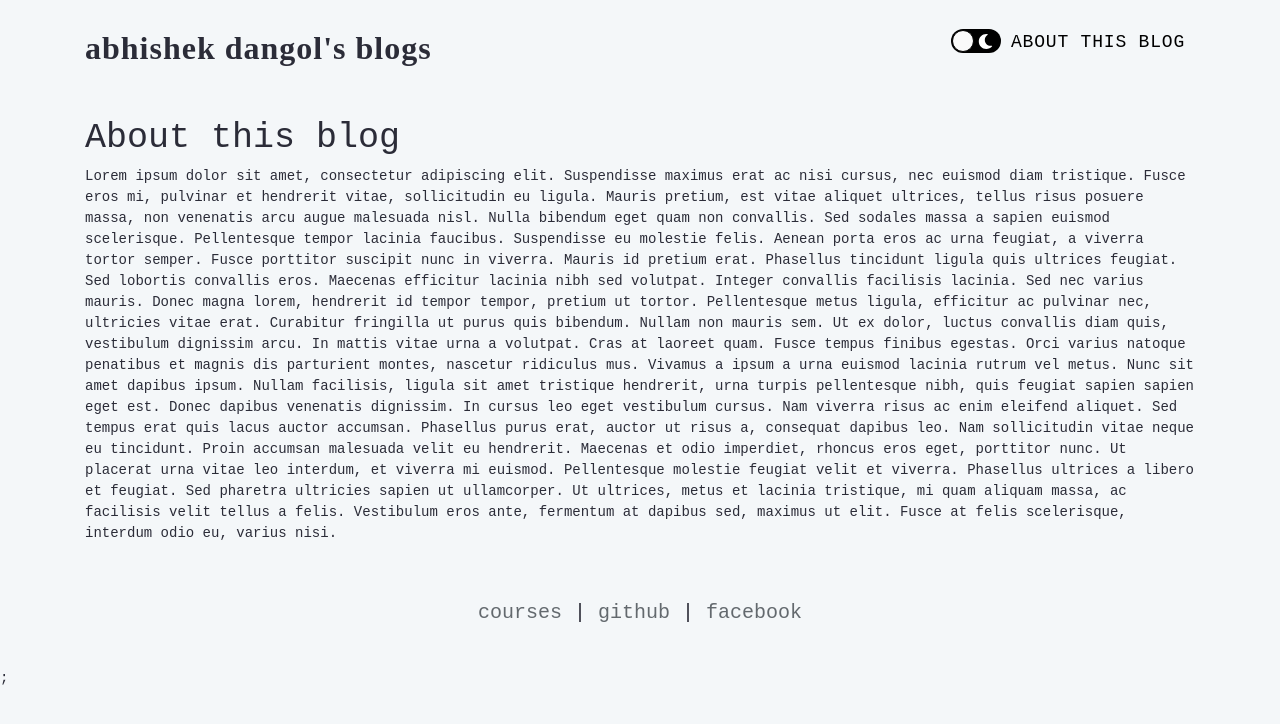
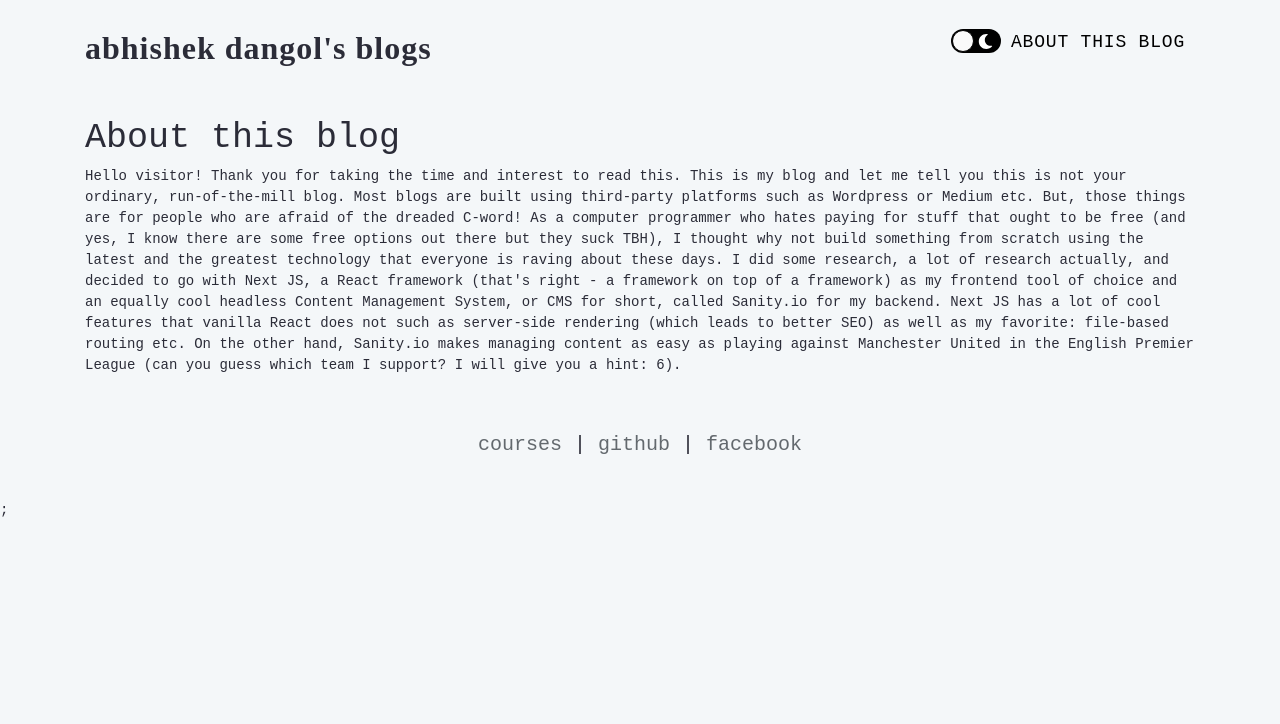
Before and after one commit to abhishek-dangol/sanity-nextJS-blog, a Next.js app: page /about in a window 1280 px wide. Shown: the top 724 px of the page. Built offline with nearby package versions, Linux system fonts and the light colour scheme; a small style sheet from the web is missing; a web font is replaced by a local one; what @lyket/react would draw is missing.

Commit message:
Update About This Blog Page

```diff
--- a/pages/about.js
+++ b/pages/about.js
@@ -11,40 +11,22 @@ export default function About() {
       <main className="mx-auto">
         <h1>About this blog</h1>
         <p>
-          Lorem ipsum dolor sit amet, consectetur adipiscing elit. Suspendisse
-          maximus erat ac nisi cursus, nec euismod diam tristique. Fusce eros
-          mi, pulvinar et hendrerit vitae, sollicitudin eu ligula. Mauris
-          pretium, est vitae aliquet ultrices, tellus risus posuere massa, non
-          venenatis arcu augue malesuada nisl. Nulla bibendum eget quam non
-          convallis. Sed sodales massa a sapien euismod scelerisque.
-          Pellentesque tempor lacinia faucibus. Suspendisse eu molestie felis.
-          Aenean porta eros ac urna feugiat, a viverra tortor semper. Fusce
-          porttitor suscipit nunc in viverra. Mauris id pretium erat. Phasellus
-          tincidunt ligula quis ultrices feugiat. Sed lobortis convallis eros.
-          Maecenas efficitur lacinia nibh sed volutpat. Integer convallis
-          facilisis lacinia. Sed nec varius mauris. Donec magna lorem, hendrerit
-          id tempor tempor, pretium ut tortor. Pellentesque metus ligula,
-          efficitur ac pulvinar nec, ultricies vitae erat. Curabitur fringilla
-          ut purus quis bibendum. Nullam non mauris sem. Ut ex dolor, luctus
-          convallis diam quis, vestibulum dignissim arcu. In mattis vitae urna a
-          volutpat. Cras at laoreet quam. Fusce tempus finibus egestas. Orci
-          varius natoque penatibus et magnis dis parturient montes, nascetur
-          ridiculus mus. Vivamus a ipsum a urna euismod lacinia rutrum vel
-          metus. Nunc sit amet dapibus ipsum. Nullam facilisis, ligula sit amet
-          tristique hendrerit, urna turpis pellentesque nibh, quis feugiat
-          sapien sapien eget est. Donec dapibus venenatis dignissim. In cursus
-          leo eget vestibulum cursus. Nam viverra risus ac enim eleifend
-          aliquet. Sed tempus erat quis lacus auctor accumsan. Phasellus purus
-          erat, auctor ut risus a, consequat dapibus leo. Nam sollicitudin vitae
-          neque eu tincidunt. Proin accumsan malesuada velit eu hendrerit.
-          Maecenas et odio imperdiet, rhoncus eros eget, porttitor nunc. Ut
-          placerat urna vitae leo interdum, et viverra mi euismod. Pellentesque
-          molestie feugiat velit et viverra. Phasellus ultrices a libero et
-          feugiat. Sed pharetra ultricies sapien ut ullamcorper. Ut ultrices,
-          metus et lacinia tristique, mi quam aliquam massa, ac facilisis velit
-          tellus a felis. Vestibulum eros ante, fermentum at dapibus sed,
-          maximus ut elit. Fusce at felis scelerisque, interdum odio eu, varius
-          nisi.
+          Hello visitor! Thank you for taking the time and interest to read this.
+          This is my blog and let me tell you this is not your ordinary, run-of-the-mill blog.
+          Most blogs are built using third-party platforms such as Wordpress or Medium etc.
+          But, those things are for people who are afraid of the dreaded C-word! As a computer programmer
+          who hates paying for stuff that ought to be free (and yes, I know
+          there are some free options out there but they suck TBH), I thought why not build
+          something from scratch using the latest and the greatest technology that everyone is
+          raving about these days. I did some research, a lot of research actually, and decided
+          to go with Next JS, a React framework (that's right - a
+          framework on top of a framework) as my frontend tool of choice and an equally
+          cool headless Content Management System, or CMS for short, called Sanity.io for
+          my backend. Next JS has a lot of cool features that vanilla React does
+          not such as server-side rendering (which leads to better SEO) as well as my favorite:
+          file-based routing etc. On the other hand, Sanity.io makes managing content as easy
+          as playing against Manchester United in the English Premier League (can you guess which
+          team I support? I will give you a hint: 6).
         </p>
       </main>
     </PageLayout>
```
